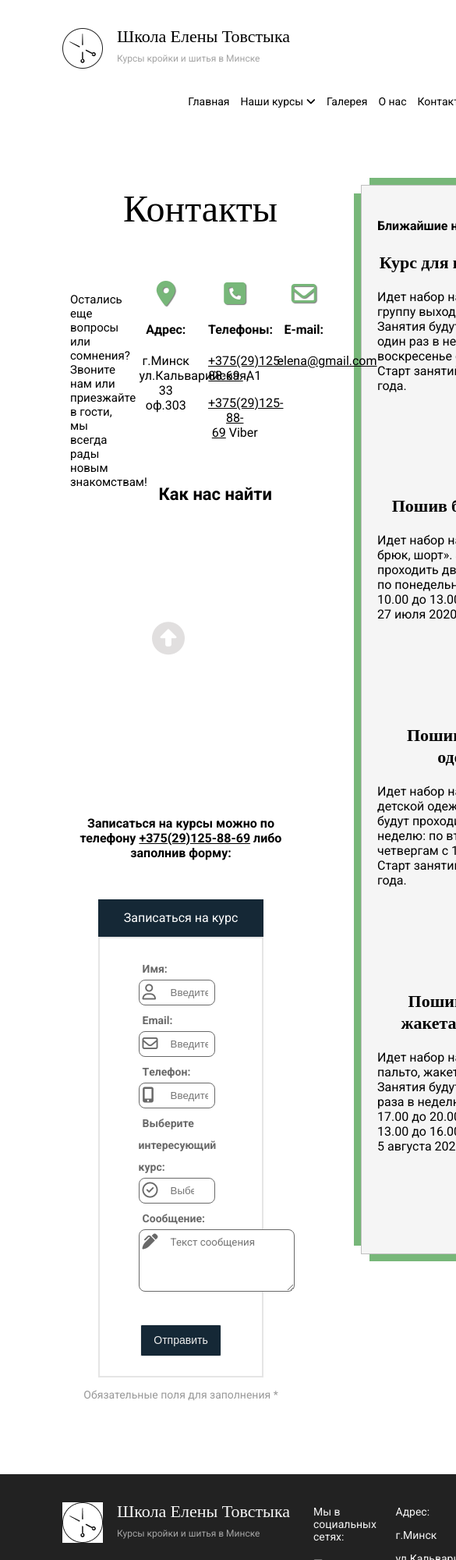
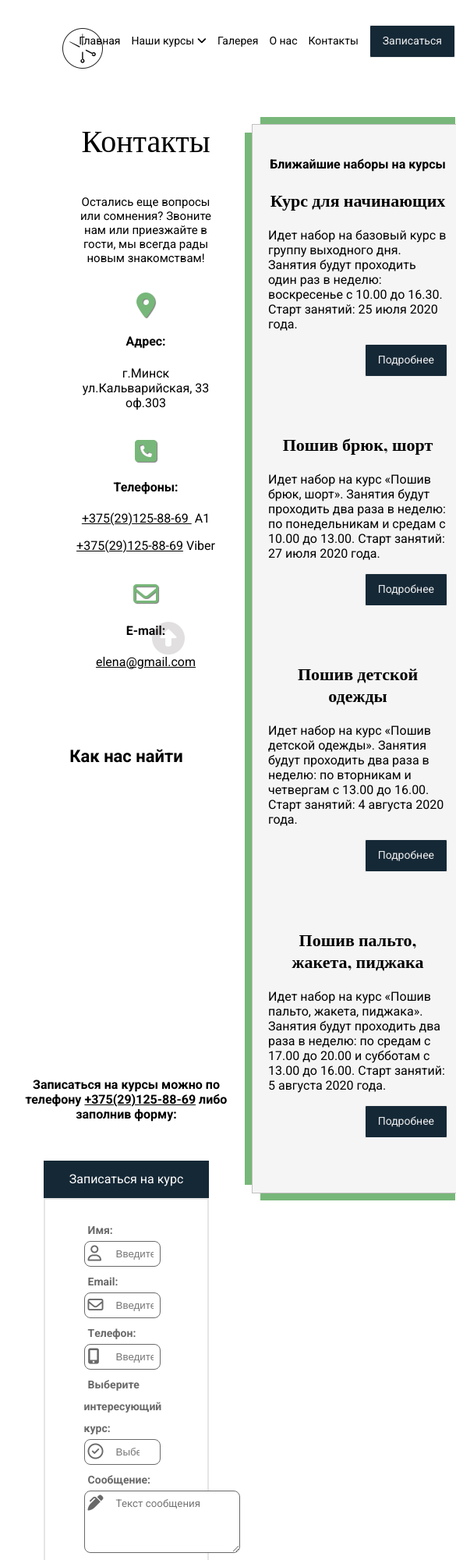
Before and after one commit to Burbuha/burbuha.github.io, a plain HTML site: page contacts.html in a window 390 px wide. Shown: the top 2000 px of the page at 78% size, 585 px wide, since content can reach past the window. Drawn offline with nearby package versions, Linux system fonts and the light colour scheme; a web font is replaced by a local one.

Commit message:
media 1400-1080

```diff
--- a/contacts.html
+++ b/contacts.html
@@ -162,7 +162,7 @@
     </header>
     <div class="main clearfix">
       <div class="sidebar-ad">
-        <h4>Ближайшие наборы на курсы</h4>
+        <h4 class="sidebar-ad__title">Ближайшие наборы на курсы</h4>
         <aside class="news">
           <h3 class="news__header-news">Курс для начинающих</h3>
           <p class="news__notice">
@@ -213,8 +213,9 @@
       </div>
 
       <div class="content clearfix">
-        <section class="contact clearfix">
+        <section class="contact">
           <h1 class="contact__header">Контакты</h1>
+          <div class="contact-wrapper">
             <div class="contact__block contact__text">
               <p>
                 Остались еще вопросы или сомнения? Звоните нам или приезжайте в
@@ -249,8 +250,11 @@
               </div>
               <h4>E-mail:</h4>
               <p>
-              <a href="mailto:elena@gmail.com" class="link"> elena@gmail.com</a>
+                <a href="mailto:elena@gmail.com" class="link">
+                  elena@gmail.com</a
+                >
               </p>
+            </div>
           </div>
         </section>
 
@@ -404,8 +408,8 @@
           <a href="index.html">
             <img src="images/logo2.jpg" alt="Логотип" class="logo__img" />
           </a>
-          <h2 class="logo__header footer-logo__header">Школа Елены Товстыка</h2>
-          <p class="logo__text">Курсы кройки и шитья в Минске</p>
+          <h2 class="footer-logo__header">Школа Елены Товстыка</h2>
+          <p class="footer-logo__text">Курсы кройки и шитья в Минске</p>
           <div class="footer-copyright">
             <p>&copy; 2020 ИП Товстыка Е.И. Все права защищены.</p>
             <p>
--- a/styles/index.css
+++ b/styles/index.css
@@ -140,6 +140,10 @@ nav {
   display: block;
 }
 .menu__sub-menu li:hover {
+  text-decoration: none;
+  text-shadow: 1px 1px 1px #666;
+}
+.menu__sub-menu li:active {
   text-decoration: underline;
 }
 /*botton*/
@@ -190,8 +194,16 @@ nav {
 }
 .footer-logo__header {
   text-align: left;
+  font-weight: 500;
+  font-size: 22px;
+  line-height: 1em;
+  margin-bottom: 0px;
+  padding-left: 70px;
 }
-
+.footer-logo__text {
+  font-size: 12px;
+  padding-left: 70px;
+}
 .footer-copyright {
   padding-top: 20px;
   max-width: 450px;
@@ -271,7 +283,7 @@ nav {
 }
 /*Главная страница__sections-3*/
 .learning {
-  padding: 20px 80px 80px 80px;
+  padding: 20px 80px;
   background-color: #222222;
   color: #f6f6f6;
   text-align: center;
@@ -302,7 +314,7 @@ nav {
 }
 .learning__step {
   width: 20%;
-  height: 200px;
+  min-height: 200px;
   padding: 0px 20px;
   font-size: 14px;
 }
@@ -338,6 +350,9 @@ nav {
   box-shadow: 0 0 0 1px silver, 0 -20px 0 -10px #77b779, 20px 0 0 -10px #77b779,
     0 20px 0 -10px #77b779, -20px 0 0 -10px #77b779;
 }
+.sidebar-ad__title {
+  text-align: center;
+}
 .news {
   padding-bottom: 50px;
 }
@@ -356,7 +371,7 @@ nav {
 }
 .our-courses__text {
   text-align: left;
-  margin: 70px auto 20px;
+  margin: 30px auto 20px;
 }
 .course-card__wrapper {
   display: flex;
@@ -444,10 +459,10 @@ nav {
   width: 100%;
   height: 100px;
   bottom: 5px;
-  text-align: left;
+  text-align: center;
   text-transform: uppercase;
   text-decoration: none;
-  padding: 2em;
+  padding: 30px 10px;
   background-color: rgba(21, 40, 54, 0.7);
   color: #ffffff;
 }
@@ -494,14 +509,13 @@ nav {
 .aside-nav__link:hover {
   background-color: #fff;
   color: #202c2d;
-  text-decoration: underline;
+  text-decoration: none;
+  text-shadow: 1px 1px 1px #666;
   outline: none;
 }
-/*.aside-nav__link:active{
-		text-decoration: underline;
-		color: #77B779;
-		outline: none;
-	}*/
+.aside-nav__link:active {
+  text-decoration: underline;
+}
 
 /*Курсы описание*/
 .wrapper {
@@ -628,7 +642,6 @@ nav {
   max-width: 604px;
 }
 .about-us__content {
-  width: 40%;
   margin-bottom: 40px;
 }
 
@@ -640,16 +653,18 @@ nav {
 .contact {
   padding: 30px 30px 0px 80px;
   margin: 0 auto;
-  height: 380px;
+}
+.contact-wrapper {
+  display: flex;
+  justify-content: space-between;
 }
 .contact__block {
-  float: left;
   width: 25%;
+  min-width: 200px;
   padding: 10px;
   text-align: center;
 }
 .contact__header {
-  padding-bottom: 20px;
   text-align: center;
 }
 .contact__text {
@@ -747,3 +762,38 @@ fieldset {
 .link {
   color: #000000;
 }
+@media (max-width: 1400px) {
+  .gallery__header h1,
+  h1 {
+    font-size: 46px;
+    margin-bottom: 20px;
+  }
+  .course-card__title {
+    font-size: 14px;
+  }
+  .contact-wrapper {
+    flex-wrap: wrap;
+    justify-content: center;
+  }
+  .contact__text {
+    width: 80%;
+    text-align: center;
+  }
+  .sign-up {
+    padding: 0px 10px 50px 10px;
+  }
+  .aside-nav {
+    padding: 50px 30px 0 0;
+  }
+}
+
+@media (max-width: 1080px) {
+  .logo__header,
+  .logo__text {
+    display: none;
+  }
+  .gallery__header h1,
+  h1 {
+    font-size: 40px;
+  }
+}
```
Also changed, not shown: about.html (+6 -4 lines), base-courses.html (+2 -2 lines), child-clothes-courses.html (+2 -2 lines), courses.html (+3 -3 lines), dress-courses.html (+2 -2 lines), gallery.html (+2 -2 lines), index.html (+2 -2 lines), jacket-courses.html (+2 -2 lines), tech-courses.html (+2 -2 lines), trousers-courses.html (+2 -2 lines). Lines whose indentation alone changed are shown as unchanged.
